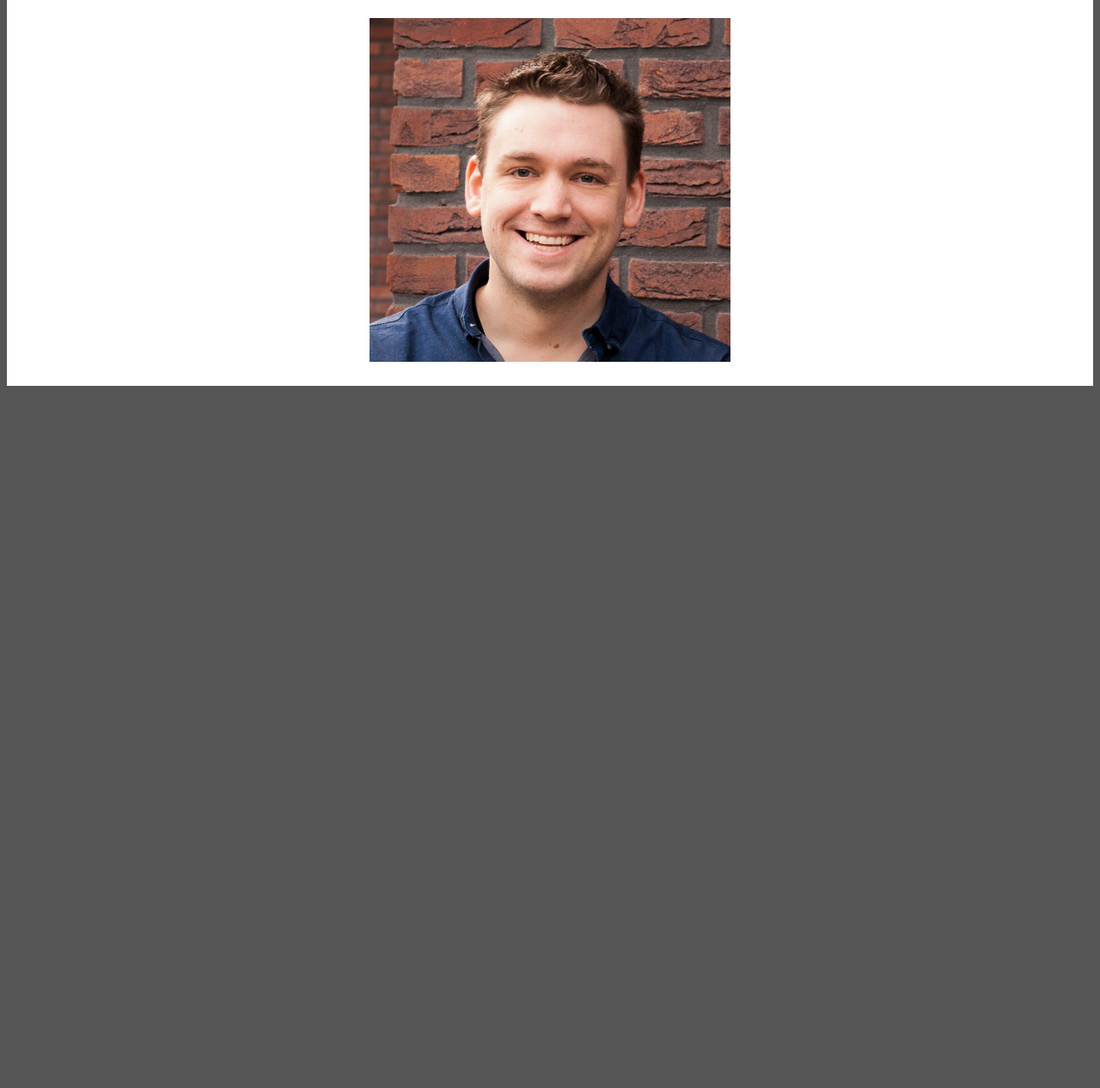
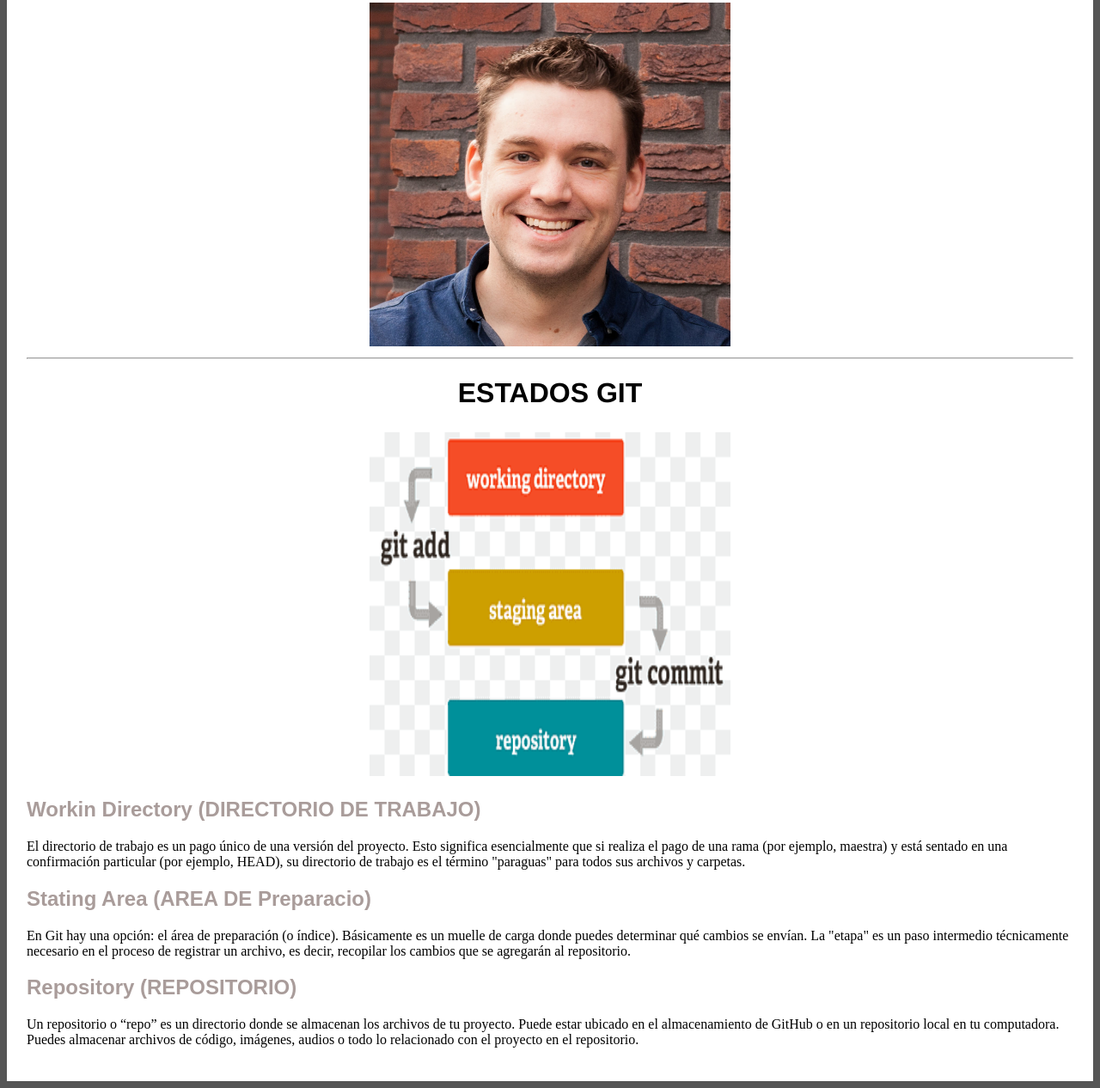
Before and after one commit to rubensantiago24/PracticaGit, a plain HTML site: page index.html in a window 1280 px wide. Shown: the part 2034-3300 px from the top of the page at 86% size. Before the commit the page ends 2491 px from the top, so only its background shows below. Drawn offline with Linux system fonts and the light colour scheme.

Commit message:
Se agrego en el index un apartado de los estados de git

```diff
--- a/index.html
+++ b/index.html
@@ -1,4 +1,4 @@
-<<html>
+<html>
 <head>
     <link rel="stylesheet" href="css/estilos.css">
    <title>GIT FLOW</title>
@@ -71,6 +71,26 @@
         <img class="imagen" src="img/vicente.jpeg">
     </div>
 
+    <hr>
+    <h1 class="titulo">ESTADOS GIT</h1>
+    <div class="centrado-imagenes">
+        <img class="imagen" src="img/estados.png">
+    </div>
+
+    <h2 class="sub-titulos">Workin Directory (DIRECTORIO DE TRABAJO)</h2>
+    <p>El directorio de trabajo es un pago único de una versión del proyecto.
+    Esto significa esencialmente que si realiza el pago de una rama (por ejemplo, maestra) y está sentado en una confirmación particular
+    (por ejemplo, HEAD), su directorio de trabajo es el término "paraguas" para todos sus archivos y carpetas.</p>
+
+    <h2 class="sub-titulos">Stating Area (AREA DE Preparacio)</h2>
+    <p>En Git hay una opción: el área de preparación (o índice).
+    Básicamente es un muelle de carga donde puedes determinar qué cambios se envían.
+    La "etapa" es un paso intermedio técnicamente necesario en el proceso de registrar un archivo, es decir, recopilar los cambios que se agregarán al repositorio.</p>
+
+    <h2 class="sub-titulos">Repository (REPOSITORIO)</h2>
+    <p>Un repositorio o “repo” es un directorio donde se almacenan los archivos de tu proyecto.
+    Puede estar ubicado en el almacenamiento de GitHub o en un repositorio local en tu computadora.
+    Puedes almacenar archivos de código, imágenes, audios o todo lo relacionado con el proyecto en el repositorio.</p>
 
 </div>
 </div>
```
